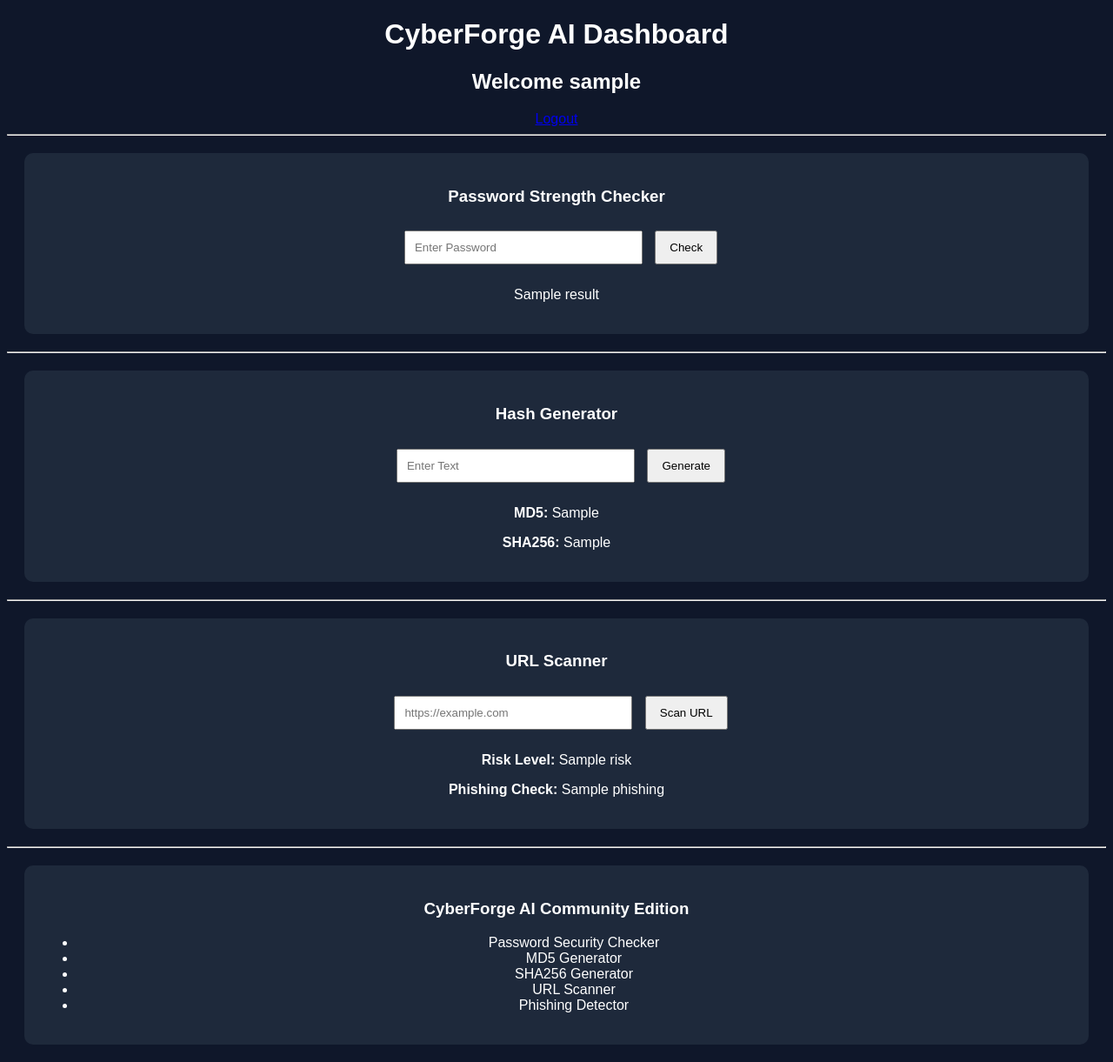
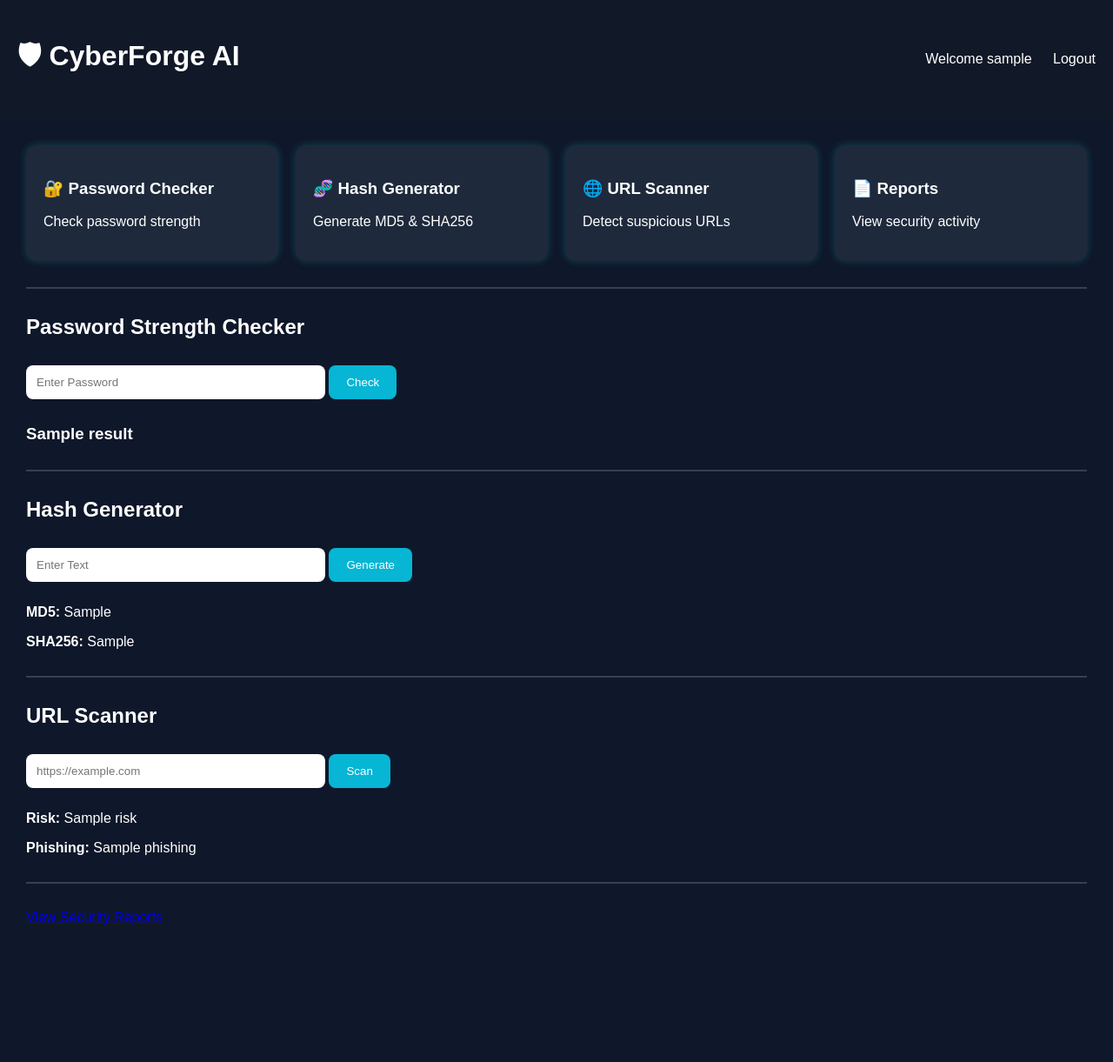
Before and after one commit to GOWTHAM9968/CyberForgeAI, a Flask app: template CyberForgeAI/templates/dashboard.html in a window 1280 px wide. Shown: the whole page at 87% size. After the commit the page ends 1063 px from the top, so only its background shows below. Run offline with Flask 3, Linux system fonts and the light colour scheme; the template is opened without the code that fills it: most values are stand-ins (such as "Sample title", 1, 10 or a date in 2020).

Commit message:
Day 5 Security Reports Dashboard

```diff
--- a/CyberForgeAI/static/style.css
+++ b/CyberForgeAI/static/style.css
@@ -1,54 +1,119 @@
 body{
-    background:#0f172a;
-    color:white;
-    font-family:Arial;
-    text-align:center;
+
+margin:0;
+
+background:#0f172a;
+
+font-family:Arial;
+
+color:white;
+
 }
 
-.login-box{
-    width:300px;
-    margin:auto;
-    margin-top:100px;
+header{
+
+background:#111827;
+
+padding:20px;
+
+display:flex;
+
+justify-content:space-between;
+
+align-items:center;
+
+}
+
+header a{
+
+color:white;
+
+text-decoration:none;
+
+margin-left:20px;
+
+}
+
+.container{
+
+padding:30px;
+
+}
+
+.cards{
+
+display:grid;
+
+grid-template-columns:repeat(4,1fr);
+
+gap:20px;
+
+margin-bottom:30px;
+
+}
+
+.card{
+
+background:#1e293b;
+
+padding:20px;
+
+border-radius:12px;
+
+box-shadow:0 0 10px rgba(0,255,255,.2);
+
+transition:.3s;
+
+}
+
+.card:hover{
+
+transform:translateY(-5px);
+
+box-shadow:0 0 20px cyan;
+
 }
 
 input{
-    width:100%;
-    padding:10px;
-    margin:10px;
+
+width:320px;
+
+padding:12px;
+
+margin:10px 0;
+
+border:none;
+
+border-radius:8px;
+
 }
 
 button{
-    padding:10px 20px;
+
+padding:12px 20px;
+
+background:#06b6d4;
+
+border:none;
+
+border-radius:8px;
+
+color:white;
+
+cursor:pointer;
+
 }
 
-.card{
-    background:#1e293b;
-    padding:20px;
-    margin:30px;
-}
-.card{
-    background:#1e293b;
-    padding:20px;
-    border-radius:10px;
-    margin:20px;
+button:hover{
+
+background:#0891b2;
+
 }
 
-input{
-    padding:10px;
-    width:250px;
+hr{
+
+margin:30px 0;
+
+border:1px solid #334155;
+
 }
-
-button{
-    padding:10px 15px;
-    cursor:pointer;
-}
-.card{
-    background:#1e293b;
-    border-radius:10px;
-    padding:20px;
-    margin:20px;
-}
-
-.card:hover{
-    transform:scale(1.02);
-}
--- a/CyberForgeAI/templates/dashboard.html
+++ b/CyberForgeAI/templates/dashboard.html
@@ -3,7 +3,7 @@
 
 <head>
 
-<title>CyberForge AI Dashboard</title>
+<title>CyberForge AI</title>
 
 <link rel="stylesheet"
 href="{{ url_for('static', filename='css/style.css') }}">
@@ -12,16 +12,61 @@ href="{{ url_for('static', filename='css/style.css') }}">
 
 <body>
 
-<h1>CyberForge AI Dashboard</h1>
+<header>
 
-<h2>Welcome {{username}}</h2>
+<h1>🛡 CyberForge AI</h1>
+
+<div>
+
+Welcome {{username}}
 
 <a href="/logout">Logout</a>
 
+</div>
+
+</header>
+
+<div class="container">
+
+<div class="cards">
+
+<div class="card">
+
+<h3>🔐 Password Checker</h3>
+
+<p>Check password strength</p>
+
+</div>
+
+<div class="card">
+
+<h3>🧬 Hash Generator</h3>
+
+<p>Generate MD5 & SHA256</p>
+
+</div>
+
+<div class="card">
+
+<h3>🌐 URL Scanner</h3>
+
+<p>Detect suspicious URLs</p>
+
+</div>
+
+<div class="card">
+
+<h3>📄 Reports</h3>
+
+<p>View security activity</p>
+
+</div>
+
+</div>
+
 <hr>
 
-<div class="card">
-<h3>Password Strength Checker</h3>
+<h2>Password Strength Checker</h2>
 
 <form action="/password" method="POST">
 
@@ -30,19 +75,19 @@ type="password"
 name="password"
 placeholder="Enter Password">
 
-<button type="submit">
+<button>
+
 Check
+
 </button>
 
 </form>
 
-<p>{{result}}</p>
-</div>
+<h3>{{result}}</h3>
 
 <hr>
 
-<div class="card">
-<h3>Hash Generator</h3>
+<h2>Hash Generator</h2>
 
 <form action="/hash" method="POST">
 
@@ -50,22 +95,33 @@ Check
 name="text"
 placeholder="Enter Text">
 
-<button type="submit">
+<button>
+
 Generate
+
 </button>
 
 </form>
 
-<p><b>MD5:</b> {{md5}}</p>
+<p>
 
-<p><b>SHA256:</b> {{sha256}}</p>
-</div>
+<b>MD5:</b>
+
+{{md5}}
+
+</p>
+
+<p>
+
+<b>SHA256:</b>
+
+{{sha256}}
+
+</p>
 
 <hr>
 
-<div class="card">
-
-<h3>URL Scanner</h3>
+<h2>URL Scanner</h2>
 
 <form action="/urlscan" method="POST">
 
@@ -73,37 +129,37 @@ Generate
 name="url"
 placeholder="https://example.com">
 
-<button type="submit">
-Scan URL
+<button>
+
+Scan
+
 </button>
 
 </form>
 
-<p><b>Risk Level:</b> {{risk}}</p>
+<p>
 
-<p><b>Phishing Check:</b> {{phishing}}</p>
+<b>Risk:</b>
 
-</div>
+{{risk}}
+
+</p>
+
+<p>
+
+<b>Phishing:</b>
+
+{{phishing}}
+
+</p>
 
 <hr>
 
-<div class="card">
+<a href="/reports">
 
-<h3>CyberForge AI Community Edition</h3>
+View Security Reports
 
-<ul>
-
-<li>Password Security Checker</li>
-
-<li>MD5 Generator</li>
-
-<li>SHA256 Generator</li>
-
-<li>URL Scanner</li>
-
-<li>Phishing Detector</li>
-
-</ul>
+</a>
 
 </div>
 
```
Also changed, not shown: 2 other files.
